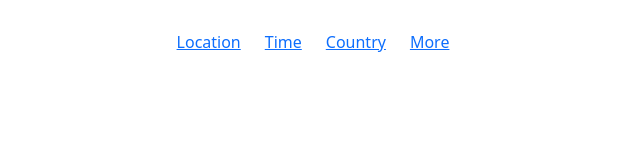
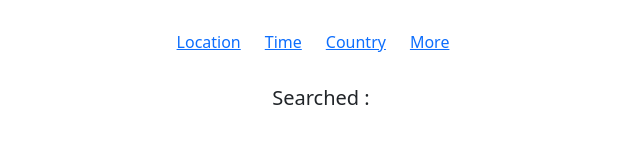
Before and after one commit to koraykoksal/reat-app_IP_Locate, a React (Create React App) app: page / in a window 1280 px wide. Shown: the part 204-348 px from the top of the page, without its empty margins (319-959 px from the left). Built offline with nearby package versions, Linux system fonts and the light colour scheme; no server answers.

Commit message:
added searched ip address

```diff
--- a/src/components/Footer.jsx
+++ /dev/null
@@ -1,7 +0,0 @@
-import React from 'react'
-
-export const Footer = () => {
-  return (
-    <div>Footer</div>
-  )
-}
--- a/src/components/Header.jsx
+++ b/src/components/Header.jsx
@@ -11,6 +11,7 @@ import {AiOutlineWifi} from 'react-icons/ai'
 export const Header = () => {
 
   const {userip, setuserip} = useContext(IP_Context)
+  const {searched,setsearched} = useContext(IP_Context)
 
   const [inputdata, setinputdata] = useState("")
 
@@ -18,9 +19,10 @@ export const Header = () => {
     e.preventDefault();
 
     setuserip(inputdata)
-
+    setsearched(inputdata)
+    setinputdata("")
   }
-
+console.log("input data",inputdata)
   return (
     <>
 
@@ -44,6 +46,7 @@ export const Header = () => {
           type="text"
           placeholder='Your IP Addres'
           required
+          value={inputdata}
           onChange={(e)=>setinputdata(e.target.value)}
           />
           </div>
--- /dev/null
+++ b/src/components/Searched.jsx
@@ -0,0 +1,20 @@
+import React, { useContext } from 'react'
+import { IP_Context } from '../context/UserIPAddress'
+import { useEffect } from 'react'
+
+export const Searched = () => {
+
+  const {searched,setsearched} = useContext(IP_Context)
+
+
+
+  return (
+
+    <div className='contaciner'>
+      <div className='col-sm-4 col-md-4 m-auto text-center p-3'>
+        <h5>Searched : {searched}</h5>
+      </div>
+
+    </div>
+  )
+}
--- a/src/router/AppRouter.jsx
+++ b/src/router/AppRouter.jsx
@@ -1,5 +1,4 @@
 import React from 'react'
-import { Footer } from '../components/Footer'
 import { Route, Routes } from 'react-router-dom'
 import { Home } from '../pages/Home'
 import { Navbar } from '../components/Navbar'
@@ -11,11 +10,13 @@ import { Header } from '../components/Header'
 import { useState,useEffect } from 'react'
 import { IP_Context } from '../context/UserIPAddress'
 import axios from 'axios'
+import { Searched } from '../components/Searched'
 
 export const AppRouter = () => {
 
   const [userip, setuserip] = useState("101.44.220.0")
   const [ipdata, setipdata] = useState("")
+  const [searched,setsearched] = useState("")
 
   const getData= async()=>{
 
@@ -42,7 +43,7 @@ export const AppRouter = () => {
 
   return (
     <>
-    <IP_Context.Provider value={{userip,setuserip,ipdata,setipdata}}>
+    <IP_Context.Provider value={{userip,setuserip,ipdata,setipdata,searched,setsearched}}>
 
     <Header/>
 
@@ -55,6 +56,8 @@ export const AppRouter = () => {
       </Route>
     </Routes>
 
+    <Searched/>
+
     </IP_Context.Provider>
 
 
```
